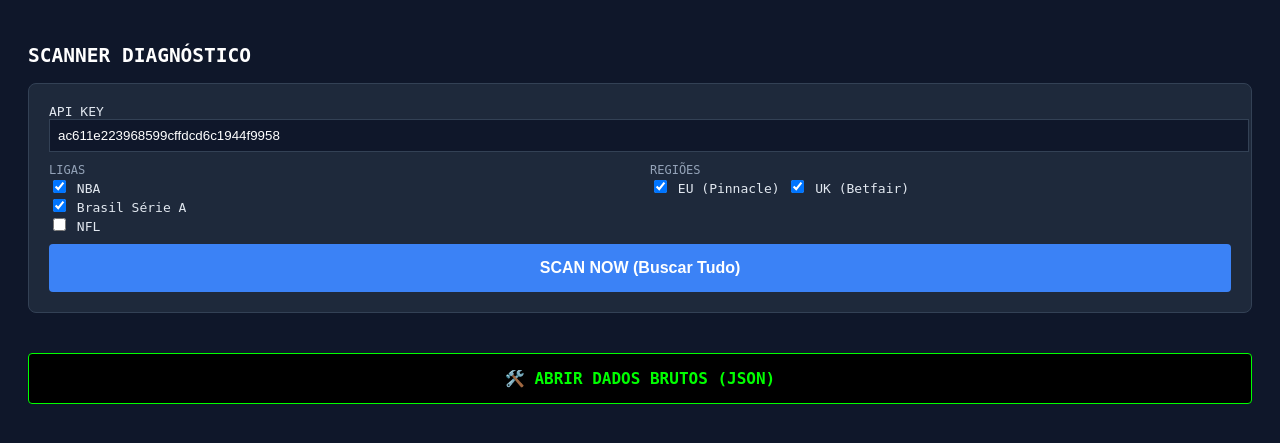
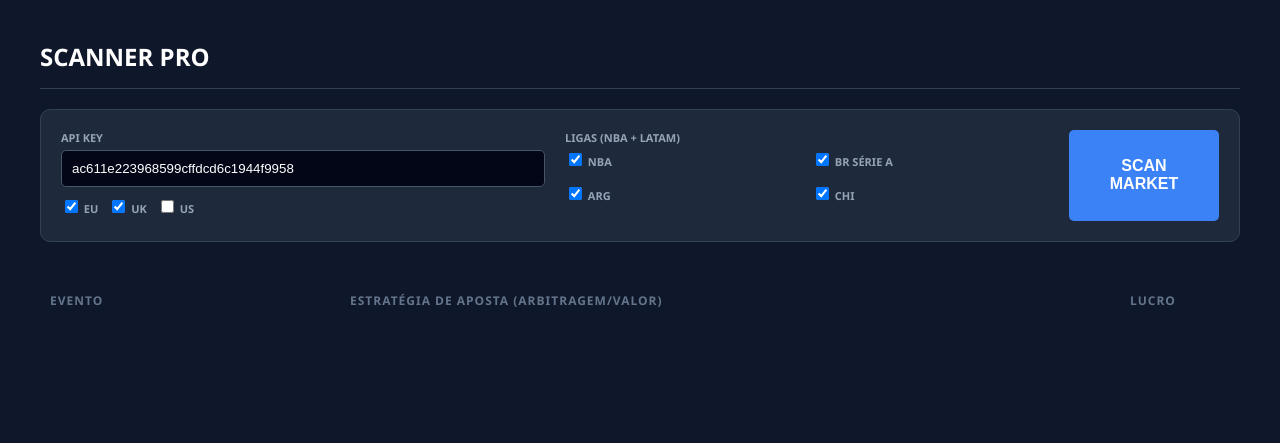
Before and after one commit to fekitorich/odd, a Flask app: page / in a window 1280 px wide. Shown: the top 443 px of the page. Run offline with Flask 3, Linux system fonts and the light colour scheme; lists and menus that the app fills with data are empty.

Commit message:
Update index.html

```diff
--- a/templates/index.html
+++ b/templates/index.html
@@ -2,106 +2,91 @@
 <html lang="pt-br">
 <head>
     <meta charset="UTF-8">
-    <title>Edge Scanner - MODO DIAGNÓSTICO</title>
+    <title>Edge Scanner - PRO MODE</title>
     <style>
-        :root { --bg: #0f172a; --panel: #1e293b; --text: #e2e8f0; --primary: #3b82f6; --green: #064e3b; --red: #7f1d1d; }
-        body { background: var(--bg); color: var(--text); font-family: monospace; padding: 20px; }
-        .container { max-width: 1400px; margin: 0 auto; }
+        :root { --bg: #0f172a; --panel: #1e293b; --text: #e2e8f0; --primary: #3b82f6; --green: #10b981; --red: #ef4444; }
+        body { background: var(--bg); color: var(--text); font-family: 'Segoe UI', sans-serif; padding: 20px; margin: 0; }
+        .container { max-width: 1200px; margin: 0 auto; }
 
-        .panel { background: var(--panel); padding: 20px; border-radius: 8px; margin-bottom: 20px; border: 1px solid #334155; }
+        /* Painel de Controle */
+        .control-panel { background: var(--panel); padding: 20px; border-radius: 10px; display: grid; grid-template-columns: 1fr 1fr 150px; gap: 20px; margin-bottom: 30px; border: 1px solid #334155; }
+        input[type="text"], input[type="number"] { width: 100%; padding: 10px; background: #020617; border: 1px solid #475569; color: white; border-radius: 5px; box-sizing: border-box; }
+        label { font-size: 11px; font-weight: bold; color: #94a3b8; text-transform: uppercase; display: block; margin-bottom: 5px; }
 
-        /* Botões */
-        .btn { padding: 15px; width: 100%; border: none; border-radius: 4px; font-weight: bold; cursor: pointer; font-size: 16px; margin-top: 10px; }
-        .btn-scan { background: var(--primary); color: white; }
+        .btn-scan { background: var(--primary); color: white; border: none; border-radius: 5px; font-weight: bold; cursor: pointer; font-size: 16px; height: 100%; width: 100%; transition: 0.2s; }
         .btn-scan:hover { background: #2563eb; }
-        .btn-debug { background: #000; color: #0f0; border: 1px solid #0f0; margin-top: 20px; font-family: monospace; }
 
-        /* Tabela */
-        table { width: 100%; border-collapse: collapse; margin-top: 10px; }
-        th { text-align: left; padding: 10px; background: rgba(0,0,0,0.3); color: #94a3b8; }
-        td { padding: 10px; border-bottom: 1px solid #334155; vertical-align: top; }
+        /* Tabela de Resultados */
+        .results-table { width: 100%; border-collapse: separate; border-spacing: 0 10px; }
+        .results-table th { text-align: left; padding: 10px; color: #64748b; font-size: 12px; text-transform: uppercase; letter-spacing: 1px; }
+        .row-card { background: var(--panel); }
+        .row-card td { padding: 15px; border-top: 1px solid #334155; border-bottom: 1px solid #334155; vertical-align: middle; }
+        .row-card td:first-child { border-left: 1px solid #334155; border-top-left-radius: 8px; border-bottom-left-radius: 8px; }
+        .row-card td:last-child { border-right: 1px solid #334155; border-top-right-radius: 8px; border-bottom-right-radius: 8px; }
 
-        /* Debug Area */
-        #raw-json {
-            display: none;
-            white-space: pre-wrap;
-            background: #000;
-            color: #0f0;
-            padding: 20px;
-            border-radius: 8px;
-            font-size: 11px;
-            border: 1px solid #333;
-            max-height: 500px;
-            overflow-y: scroll;
-        }
+        /* Estilos de Aposta */
+        .bet-group { display: flex; flex-direction: column; gap: 8px; }
+        .bet-line { display: flex; align-items: center; background: rgba(0,0,0,0.3); padding: 8px; border-radius: 4px; border-left: 3px solid var(--primary); }
+        .bet-stake { color: var(--green); font-weight: bold; font-family: monospace; margin-right: 10px; min-width: 60px; }
+        .bet-pick { color: white; font-weight: 600; margin-right: auto; }
+        .bet-bookie { color: #fbbf24; font-size: 12px; margin-right: 10px; background: rgba(251, 191, 36, 0.1); padding: 2px 6px; border-radius: 4px; }
+        .bet-odd { color: white; font-weight: bold; font-size: 14px; }
 
-        .tag { display: inline-block; padding: 2px 6px; border-radius: 4px; font-size: 10px; font-weight: bold; margin-right: 5px; }
-        .tag-market { background: #334155; color: #60a5fa; }
-        .tag-bookie { background: #334155; color: #fbbf24; }
+        .roi-badge { background: rgba(16, 185, 129, 0.2); color: var(--green); padding: 5px 10px; border-radius: 6px; font-weight: bold; border: 1px solid var(--green); display: inline-block; text-align: center; }
+        .market-tag { font-size: 10px; background: #475569; padding: 2px 6px; border-radius: 3px; color: #cbd5e1; margin-top: 5px; display: inline-block; }
     </style>
 </head>
 <body>
 
 <div class="container">
-    <h2 style="color: white;">SCANNER DIAGNÓSTICO</h2>
+    <h2 style="color:white; border-bottom:1px solid #334155; padding-bottom:15px;">SCANNER PRO</h2>
 
-    <form id="form" class="panel">
+    <form id="form" class="control-panel">
+        <div>
             <label>API KEY</label>
-        <input type="text" name="apiKey" value="ac611e223968599cffdcd6c1944f9958" style="width:100%; padding:8px; margin-bottom:10px; background:#0f172a; border:1px solid #334155; color:white;">
-
-        <div style="display:grid; grid-template-columns: 1fr 1fr; gap:20px;">
-            <div>
-                <label style="color:#94a3b8; font-size:12px;">LIGAS</label><br>
-                <label><input type="checkbox" name="sports" value="basketball_nba" checked> NBA</label><br>
-                <label><input type="checkbox" name="sports" value="soccer_brazil_campeonato" checked> Brasil Série A</label><br>
-                <label><input type="checkbox" name="sports" value="americanfootball_nfl"> NFL</label>
+            <input type="text" name="apiKey" value="ac611e223968599cffdcd6c1944f9958">
+            <div style="margin-top:10px; display:flex; gap:10px; font-size:12px; color:#cbd5e1;">
+                <label><input type="checkbox" name="regions" value="eu" checked> EU</label>
+                <label><input type="checkbox" name="regions" value="uk" checked> UK</label>
+                <label><input type="checkbox" name="regions" value="us"> US</label>
+            </div>
         </div>
         <div>
-                <label style="color:#94a3b8; font-size:12px;">REGIÕES</label><br>
-                <label><input type="checkbox" name="regions" value="eu" checked> EU (Pinnacle)</label>
-                <label><input type="checkbox" name="regions" value="uk" checked> UK (Betfair)</label>
+            <label>LIGAS (NBA + LATAM)</label>
+            <div style="display:grid; grid-template-columns: 1fr 1fr; gap:10px; color:#cbd5e1; font-size:12px;">
+                <label><input type="checkbox" name="sports" value="basketball_nba" checked> NBA</label>
+                <label><input type="checkbox" name="sports" value="soccer_brazil_campeonato" checked> BR Série A</label>
+                <label><input type="checkbox" name="sports" value="soccer_argentina_primera" checked> ARG</label>
+                <label><input type="checkbox" name="sports" value="soccer_chile_primera" checked> CHI</label>
             </div>
         </div>
-
-        <button type="submit" id="btn" class="btn btn-scan">SCAN NOW (Buscar Tudo)</button>
+        <button type="submit" id="btn" class="btn-scan">SCAN<br>MARKET</button>
     </form>
 
-    <div id="results" class="panel" style="display:none;">
-        <h3 style="margin:0 0 15px 0;">Resultados Encontrados</h3>
-        <table>
+    <div id="loading" style="display:none; text-align:center; color:#64748b; padding:40px;">Buscando oportunidades...</div>
+
+    <table class="results-table">
         <thead>
             <tr>
-                    <th>Jogo / Liga</th>
-                    <th>Aposta (Tentativa de Leitura)</th>
-                    <th>Lucro (%)</th>
+                <th style="width: 25%;">Evento</th>
+                <th>Estratégia de Aposta (Arbitragem/Valor)</th>
+                <th style="width: 10%;">Lucro</th>
             </tr>
         </thead>
         <tbody id="tb-body"></tbody>
     </table>
 </div>
 
-    <button onclick="toggleDebug()" class="btn btn-debug">🛠️ ABRIR DADOS BRUTOS (JSON)</button>
-    <div id="raw-json">Clique no botão acima após o scan para ver o que a API mandou.</div>
-</div>
-
 <script>
-    let lastData = null;
-
-    function toggleDebug() {
-        const div = document.getElementById('raw-json');
-        div.style.display = div.style.display === 'block' ? 'none' : 'block';
-        if(lastData) div.textContent = JSON.stringify(lastData, null, 2);
-    }
-
     document.getElementById('form').addEventListener('submit', async (e) => {
         e.preventDefault();
         const btn = document.getElementById('btn');
         const tbody = document.getElementById('tb-body');
-        const results = document.getElementById('results');
+        const loading = document.getElementById('loading');
 
-        btn.innerText = 'Processando...';
         btn.disabled = true;
         tbody.innerHTML = '';
+        loading.style.display = 'block';
 
         try {
             const formData = new FormData(e.target);
@@ -109,7 +94,7 @@
                 apiKey: formData.get('apiKey'),
                 sports: [...formData.getAll('sports')],
                 regions: [...formData.getAll('regions')],
-                stake: 100
+                stake: 100 // Base de cálculo $100
             };
 
             const res = await fetch('/scan', {
@@ -118,72 +103,95 @@
                 body: JSON.stringify(payload)
             });
             const data = await res.json();
-            lastData = data; // Salva para o debug
 
-            results.style.display = 'block';
+            // Juntar Arbitragem e +EV
+            let allOps = [];
+            if(data.arbitrage?.opportunities) allOps = allOps.concat(data.arbitrage.opportunities);
+            if(data.plus_ev?.opportunities) allOps = allOps.concat(data.plus_ev.opportunities);
 
-            // Junta tudo (+EV e Arbitragem) em uma lista só para testar
-            let allOps = [];
-            if(data.plus_ev?.opportunities) allOps = allOps.concat(data.plus_ev.opportunities);
-            if(data.arbitrage?.opportunities) allOps = allOps.concat(data.arbitrage.opportunities);
+            renderTable(allOps);
 
-            if (allOps.length === 0) {
-                tbody.innerHTML = '<tr><td colspan="3" style="text-align:center; padding:20px;">NENHUM DADO RETORNADO PELA API.<br>Verifique se tem saldo ou se as ligas tem jogos hoje.</td></tr>';
-            } else {
-                allOps.forEach(item => {
-                    // TENTATIVA DE LEITURA À PROVA DE FALHAS
-                    const sport = item.sport || item.sport_key || 'N/A';
-                    const event = item.event || item.match || 'N/A';
-                    const roi = item.edge_percent || item.roi || item.profit || 0;
+        } catch (err) {
+            alert('Erro: ' + err.message);
+        } finally {
+            btn.disabled = false;
+            loading.style.display = 'none';
+        }
+    });
 
-                    // Constrói a aposta varrendo tudo
-                    let betHTML = '';
+    function renderTable(list) {
+        const tbody = document.getElementById('tb-body');
 
-                    // Se tiver lista de outcomes
-                    if (item.outcomes && item.outcomes.length) {
-                        item.outcomes.forEach(oc => {
-                            // Procura qualquer chave que pareça uma odd ou nome
-                            const name = oc.name || oc.selection || 'Sel?';
-                            const book = oc.bookmaker || oc.bookie || 'Casa?';
-                            const price = oc.price || oc.odds || oc.decimal || 'Odd?';
-                            const point = oc.point || item.point || ''; // Linha (Over 2.5)
+        if (!list || list.length === 0) {
+            tbody.innerHTML = '<tr><td colspan="3" style="text-align:center; padding:30px; color:#64748b;">Nenhuma oportunidade encontrada nas ligas selecionadas.</td></tr>';
+            return;
+        }
 
-                            betHTML += `<div style="margin-bottom:5px;">
-                                <span class="tag tag-market">${item.market || 'Mkt'}</span>
-                                <b>${name} ${point}</b> na <span class="tag tag-bookie">${book}</span> @ <b>${price}</b>
+        list.forEach(item => {
+            const roi = item.roi_percent || item.gross_roi_percent || item.edge_percent || 0;
+            const market = item.market || 'moneyline';
+
+            // Lógica Poderosa para ler 'stakes.breakdown' (Arbitragem) OU 'outcomes' (+EV)
+            let betsHTML = '';
+
+            // CASO 1: ARBITRAGEM (Tem stakes.breakdown) - JSON QUE VOCÊ MANDOU
+            if (item.stakes && item.stakes.breakdown) {
+                betsHTML = item.stakes.breakdown.map(bet => {
+                    // Formata a linha (ex: Spreads -13.5)
+                    let line = '';
+                    if (bet.point !== null && bet.point !== undefined) {
+                        line = bet.point > 0 ? `+${bet.point}` : `${bet.point}`;
+                    }
+
+                    return `
+                    <div class="bet-line">
+                        <span class="bet-stake">$${bet.stake.toFixed(2)}</span>
+                        <span class="bet-pick">${bet.outcome} <span style="color:#60a5fa">${line}</span></span>
+                        <span class="bet-bookie">${bet.bookmaker}</span>
+                        <span class="bet-odd">@${bet.price}</span>
                     </div>`;
-                        });
+                }).join('');
             }
-                    // Se for objeto simples
-                    else {
-                        const name = item.selection || item.name || 'Sel?';
-                        const book = item.bookmaker || item.bookie || 'Casa?';
-                        const price = item.price || item.odds || 'Odd?';
-                        const point = item.point ? `(${item.point})` : '';
+            // CASO 2: +EV (Geralmente usa outcomes simples)
+            else if (item.outcomes) {
+                betsHTML = item.outcomes.map(bet => {
+                    let line = '';
+                    if (bet.point || item.point) {
+                        const p = bet.point || item.point;
+                        line = p > 0 ? `+${p}` : `${p}`;
+                    }
+                    const name = bet.name || bet.outcome || item.selection || 'Aposta';
+                    const book = bet.bookmaker || item.bookmaker || 'Casa';
+                    const price = bet.price || bet.odds || item.price;
 
-                        betHTML = `<div>
-                            <span class="tag tag-market">${item.market || 'Mkt'}</span>
-                            <b>${name} ${point}</b> na <span class="tag tag-bookie">${book}</span> @ <b>${price}</b>
+                    return `
+                    <div class="bet-line" style="border-left-color: #10b981;">
+                        <span class="bet-pick">${name} <span style="color:#60a5fa">${line}</span></span>
+                        <span class="bet-bookie">${book}</span>
+                        <span class="bet-odd">@${price}</span>
                     </div>`;
+                }).join('');
             }
 
             tbody.innerHTML += `
-                        <tr>
-                            <td><b>${sport}</b><br><small>${event}</small></td>
-                            <td>${betHTML}</td>
-                            <td style="color:${roi > 0 ? '#34d399' : '#f87171'}; font-weight:bold;">${parseFloat(roi).toFixed(2)}%</td>
+                <tr class="row-card">
+                    <td>
+                        <div style="font-weight:bold; color:white; font-size:14px;">${item.sport_display || item.sport}</div>
+                        <div style="font-size:13px; color:#94a3b8; margin-top:5px;">${item.event}</div>
+                        <span class="market-tag">${market.toUpperCase()}</span>
+                    </td>
+                    <td>
+                        <div class="bet-group">
+                            ${betsHTML}
+                        </div>
+                    </td>
+                    <td style="text-align:center;">
+                        <span class="roi-badge">${parseFloat(roi).toFixed(2)}%</span>
+                    </td>
                 </tr>
             `;
         });
     }
-
-        } catch (err) {
-            alert('ERRO TÉCNICO: ' + err.message);
-        } finally {
-            btn.innerText = 'SCAN NOW';
-            btn.disabled = false;
-        }
-    });
 </script>
 
 </body>
```
Lines whose indentation alone changed are shown as unchanged.
